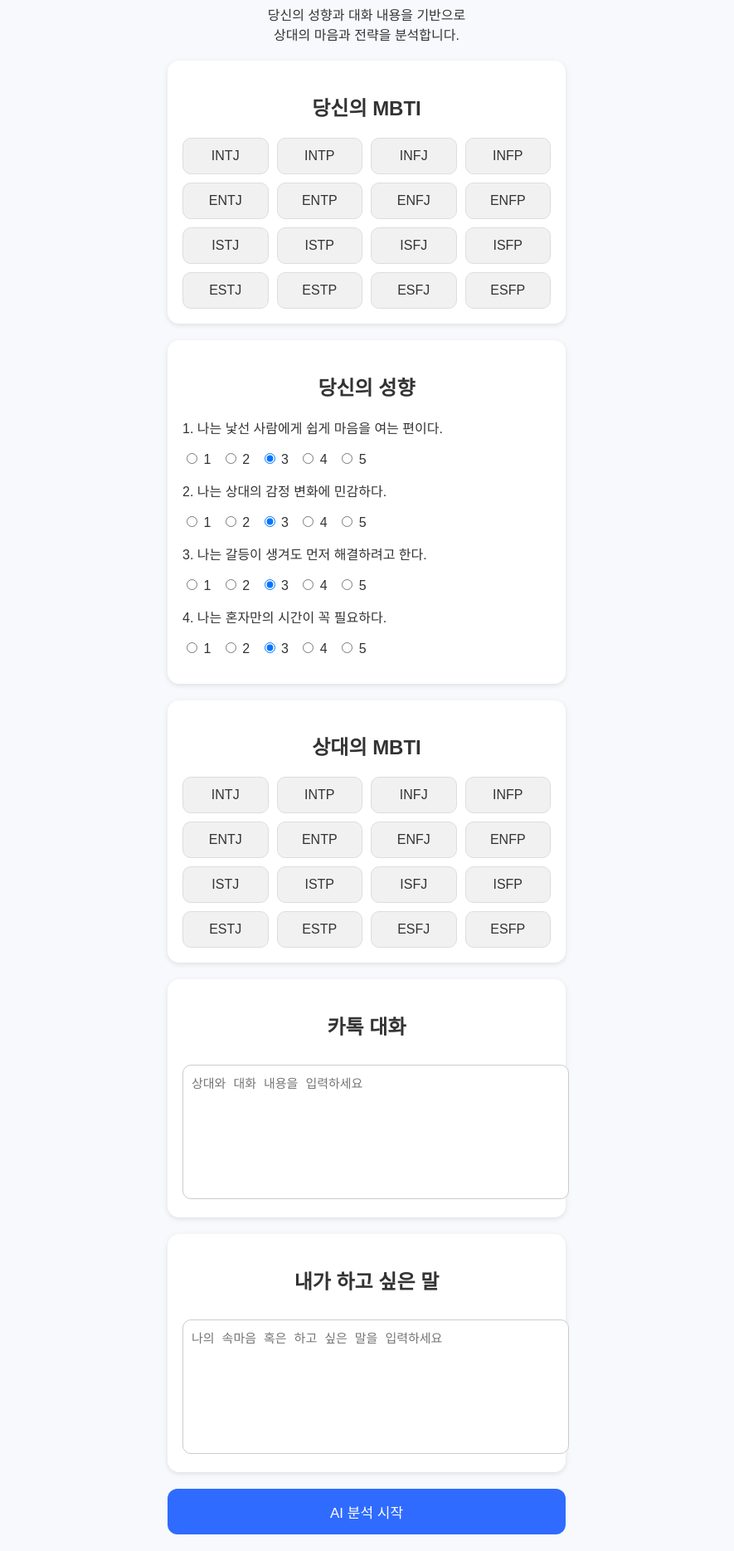
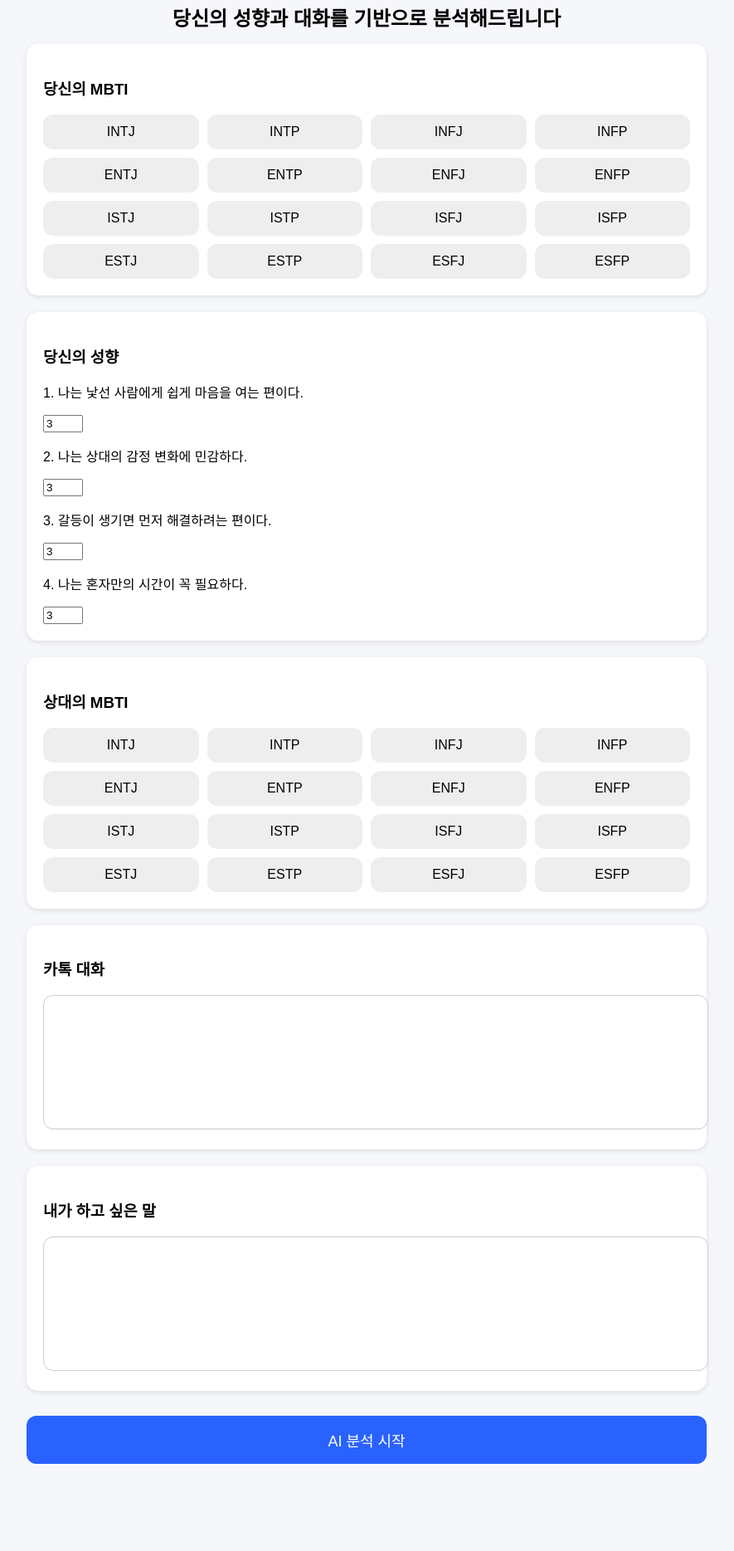
Before and after one commit to AchaeAIStudio/Love-ai-coach, a website: page public/index.html in a window 1280 px wide. Shown: the part 104-1973 px from the top of the page at 83% size, without its empty margins (198-1083 px from the left). After the commit the page ends 1904 px from the top, so only its background shows below. Drawn offline with Linux system fonts and the light colour scheme.

Commit message:
Update index.html

```diff
--- a/public/index.html
+++ b/public/index.html
@@ -7,77 +7,91 @@
     <style>
         body {
             font-family: Arial, sans-serif;
+            background-color: #f5f7fb;
             margin: 0;
             padding: 0;
-      background-color: #f7f9fc;
-      color: #333;
         }
+
         .container {
-      width: 100%;
-      max-width: 480px;
+            max-width: 820px;
             margin: auto;
             padding: 20px;
         }
+
         h1, h2 {
             text-align: center;
-      font-weight: 700;
+            margin-bottom: 15px;
         }
+
         .card {
             background: white;
-      padding: 18px;
-      margin-top: 20px;
+            padding: 20px;
             border-radius: 14px;
-      box-shadow: 0 2px 6px rgba(0,0,0,0.1);
+            margin-bottom: 20px;
+            box-shadow: 0 2px 6px rgba(0, 0, 0, 0.1);
         }
-    .btn {
-      width: 100%;
-      margin-top: 20px;
-      padding: 15px;
-      border: none;
-      background: #2F6BFF;
+
+        .mbti-grid {
+            display: grid;
+            grid-template-columns: repeat(4, 1fr);
+            gap: 10px;
+            margin-top: 10px;
+        }
+
+        .mbti-btn {
+            padding: 12px;
+            background: #eee;
+            border-radius: 12px;
+            text-align: center;
+            cursor: pointer;
+            transition: 0.15s;
+        }
+
+        .mbti-btn.selected {
+            background: #407bff;
             color: white;
-      border-radius: 12px;
-      font-size: 17px;
-      cursor: pointer;
+            font-weight: bold;
         }
-    .btn:hover {
-      background: #1f4ed6;
-    }
+
         textarea {
             width: 100%;
             height: 140px;
             padding: 10px;
-      border-radius: 10px;
+            border-radius: 12px;
             border: 1px solid #ccc;
+            resize: none;
+            font-size: 15px;
+        }
+
+        .submit-btn {
+            width: 100%;
+            padding: 16px;
+            font-size: 18px;
+            background: #2962ff;
+            color: white;
+            border: none;
+            border-radius: 12px;
+            cursor: pointer;
             margin-top: 10px;
-      font-size: 15px;
-      resize: none;
         }
-    .mbti-grid {
-      display: grid;
-      grid-template-columns: repeat(4, 1fr);
-      gap: 10px;
-      margin-top: 15px;
+
+        .submit-btn:hover {
+            background: #1f4cd1;
         }
-    .mbti-btn {
-      padding: 12px;
+
+        .error {
+            color: #d70000;
+            font-weight: bold;
+            margin-top: 10px;
             text-align: center;
-      background: #f1f1f1;
-      border-radius: 10px;
-      cursor: pointer;
-      border: 1px solid #ddd;
         }
-    .mbti-btn.active {
-      background: #2F6BFF;
-      color: white;
-      border-color: #2F6BFF;
-    }
+
         .result-card {
-      background: white;
+            margin-top: 30px;
             padding: 20px;
             border-radius: 14px;
-      margin-top: 20px;
-      box-shadow: 0 2px 8px rgba(0,0,0,0.1);
+            background: #fff;
+            box-shadow: 0 2px 6px rgba(0, 0, 0, 0.08);
         }
     </style>
 </head>
@@ -86,153 +100,132 @@
 <div class="container">
 
     <h1>AI 관계 코치</h1>
-    <p style="text-align:center;">당신의 성향과 대화 내용을 기반으로<br>상대의 마음과 전략을 분석합니다.</p>
+    <h2>당신의 성향과 대화를 기반으로 분석해드립니다</h2>
 
-    <!-- 1단계: 본인 MBTI -->
+    <!-- 1. 내 MBTI -->
     <div class="card">
-      <h2>당신의 MBTI</h2>
-      <div class="mbti-grid" id="myMBTI"></div>
+        <h3>당신의 MBTI</h3>
+        <div class="mbti-grid" id="myMbtiGrid">
+            <div class="mbti-btn">INTJ</div><div class="mbti-btn">INTP</div><div class="mbti-btn">INFJ</div><div class="mbti-btn">INFP</div>
+            <div class="mbti-btn">ENTJ</div><div class="mbti-btn">ENTP</div><div class="mbti-btn">ENFJ</div><div class="mbti-btn">ENFP</div>
+            <div class="mbti-btn">ISTJ</div><div class="mbti-btn">ISTP</div><div class="mbti-btn">ISFJ</div><div class="mbti-btn">ISFP</div>
+            <div class="mbti-btn">ESTJ</div><div class="mbti-btn">ESTP</div><div class="mbti-btn">ESFJ</div><div class="mbti-btn">ESFP</div>
+        </div>
     </div>
 
-    <!-- 2단계: 본인 성향 질문 (4개 예시. 나중에 늘릴 수 있게 구조 완성) -->
+    <!-- 2. 당신의 성향 -->
     <div class="card">
-      <h2>당신의 성향</h2>
-      <div id="traits"></div>
+        <h3>당신의 성향</h3>
+        <p>1. 나는 낯선 사람에게 쉽게 마음을 여는 편이다.</p>
+        <input type="number" id="tendency1" min="1" max="5" value="3" />
+
+        <p>2. 나는 상대의 감정 변화에 민감하다.</p>
+        <input type="number" id="tendency2" min="1" max="5" value="3" />
+
+        <p>3. 갈등이 생기면 먼저 해결하려는 편이다.</p>
+        <input type="number" id="tendency3" min="1" max="5" value="3" />
+
+        <p>4. 나는 혼자만의 시간이 꼭 필요하다.</p>
+        <input type="number" id="tendency4" min="1" max="5" value="3" />
     </div>
 
-    <!-- 3단계: 상대 MBTI 선택 -->
+    <!-- 3. 상대 MBTI -->
     <div class="card">
-      <h2>상대의 MBTI</h2>
-      <div class="mbti-grid" id="targetMBTI"></div>
+        <h3>상대의 MBTI</h3>
+        <div class="mbti-grid" id="otherMbtiGrid">
+            <div class="mbti-btn">INTJ</div><div class="mbti-btn">INTP</div><div class="mbti-btn">INFJ</div><div class="mbti-btn">INFP</div>
+            <div class="mbti-btn">ENTJ</div><div class="mbti-btn">ENTP</div><div class="mbti-btn">ENFJ</div><div class="mbti-btn">ENFP</div>
+            <div class="mbti-btn">ISTJ</div><div class="mbti-btn">ISTP</div><div class="mbti-btn">ISFJ</div><div class="mbti-btn">ISFP</div>
+            <div class="mbti-btn">ESTJ</div><div class="mbti-btn">ESTP</div><div class="mbti-btn">ESFJ</div><div class="mbti-btn">ESFP</div>
+        </div>
     </div>
 
-    <!-- 4단계: 카톡 대화 -->
+    <!-- 4. 카톡 대화 내용 -->
     <div class="card">
-      <h2>카톡 대화</h2>
-      <textarea id="chatText" placeholder="상대와 대화 내용을 입력하세요"></textarea>
+        <h3>카톡 대화</h3>
+        <textarea id="chatText"></textarea>
     </div>
 
-    <!-- 5단계: 내가 하고 싶은 말 -->
+    <!-- 5. 내가 하고 싶은 말 -->
     <div class="card">
-      <h2>내가 하고 싶은 말</h2>
-      <textarea id="myIntent" placeholder="나의 속마음 혹은 하고 싶은 말을 입력하세요"></textarea>
+        <h3>내가 하고 싶은 말</h3>
+        <textarea id="myMessage"></textarea>
     </div>
 
-    <button class="btn" onclick="analyze()">AI 분석 시작</button>
+    <button class="submit-btn" onclick="startAnalysis()">AI 분석 시작</button>
+    <p class="error" id="errorMessage"></p>
 
-    <!-- 결과 영역 -->
+    <!-- 6. 결과 출력 -->
     <div id="resultArea"></div>
 
 </div>
 
 <script>
-    const MBTIS = [
-      "INTJ","INTP","INFJ","INFP",
-      "ENTJ","ENTP","ENFJ","ENFP",
-      "ISTJ","ISTP","ISFJ","ISFP",
-      "ESTJ","ESTP","ESFJ","ESFP"
-    ];
-
-    // --- MBTI 버튼 세팅 ---
-    function renderMBTI(containerId, stateKey) {
-      const box = document.getElementById(containerId);
-      MBTIS.forEach(type => {
-        const el = document.createElement("div");
-        el.className = "mbti-btn";
-        el.innerText = type;
-        el.onclick = () => {
-          document.querySelectorAll(`#${containerId} .mbti-btn`).forEach(btn => btn.classList.remove("active"));
-          el.classList.add("active");
-          window[stateKey] = type;
-        };
-        box.appendChild(el);
+    // MBTI 버튼 선택
+    function setupMbtiSelection(gridId, variableName) {
+        const grid = document.getElementById(gridId);
+        grid.querySelectorAll(".mbti-btn").forEach(btn => {
+            btn.addEventListener("click", () => {
+                grid.querySelectorAll(".mbti-btn").forEach(b => b.classList.remove("selected"));
+                btn.classList.add("selected");
+                window[variableName] = btn.innerText;
+            });
         });
     }
 
-    renderMBTI("myMBTI", "my_mbti");
-    renderMBTI("targetMBTI", "target_mbti");
+    setupMbtiSelection("myMbtiGrid", "myMbti");
+    setupMbtiSelection("otherMbtiGrid", "otherMbti");
 
-    // --- 성향 질문 ---
-    const traitQuestions = [
-      "나는 낯선 사람에게 쉽게 마음을 여는 편이다.",
-      "나는 상대의 감정 변화에 민감하다.",
-      "나는 갈등이 생겨도 먼저 해결하려고 한다.",
-      "나는 혼자만의 시간이 꼭 필요하다."
-    ];
+    // AI 분석 수행
+    async function startAnalysis() {
+        const chat = document.getElementById("chatText").value.trim();
+        const myMsg = document.getElementById("myMessage").value.trim();
 
-    const traitsBox = document.getElementById("traits");
-    traitQuestions.forEach((q, i) => {
-      const div = document.createElement("div");
-      div.style.marginBottom = "15px";
-      div.innerHTML = `
-        <p>${i+1}. ${q}</p>
-        <div>
-          ${[1,2,3,4,5].map(n =>
-            `<label style="margin-right:8px;">
-              <input type="radio" name="trait${i}" value="${n}" ${n===3?"checked":""}> ${n}
-            </label>`).join("")}
-        </div>
-      `;
-      traitsBox.appendChild(div);
-    });
+        const t1 = document.getElementById("tendency1").value;
+        const t2 = document.getElementById("tendency2").value;
+        const t3 = document.getElementById("tendency3").value;
+        const t4 = document.getElementById("tendency4").value;
 
-    // --------------------
-    // 🔥 AI 분석 함수
-    // --------------------
-    async function analyze() {
-      if (!my_mbti || !target_mbti) {
-        alert("MBTI를 선택해주세요.");
+        if (!myMbti || !otherMbti || !chat) {
+            document.getElementById("errorMessage").innerText = "모든 항목을 입력해주세요!";
             return;
         }
-
-      const chat = document.getElementById("chatText").value.trim();
-      const intent = document.getElementById("myIntent").value.trim();
-
-      const traits = traitQuestions.map((q, i) => {
-        const v = document.querySelector(`input[name=trait${i}]:checked`).value;
-        return { question: q, score: v };
-      });
+        document.getElementById("errorMessage").innerText = "";
 
         const payload = {
-        my_mbti,
-        target_mbti,
-        chat,
-        intent,
-        traits
+            my_mbti: myMbti,
+            other_mbti: otherMbti,
+            chat_text: chat,
+            my_message: myMsg,
+            tendencies: [t1, t2, t3, t4]
         };
 
-      const resBox = document.getElementById("resultArea");
-      resBox.innerHTML = "<p>⏳ AI 분석 중...</p>";
-
         try {
-        const response = await fetch("/analyze", {
+            const res = await fetch("https://love-ai-coach.onrender.com/analyze", {
                 method: "POST",
-          headers: {"Content-Type": "application/json"},
+                headers: { "Content-Type": "application/json" },
                 body: JSON.stringify(payload)
             });
 
-        const data = await response.json();
+            const data = await res.json();
 
-        resBox.innerHTML = `
-          <div class="result-card">
-            <h3>📌 상대의 의도</h3>
-            <p>${data.target_intent}</p>
-          </div>
+            document.getElementById("resultArea").innerHTML = `
+                <div class='result-card'>
+                    <h3>상대의 의도</h3>
+                    <p>${data.intent}</p>
 
-          <div class="result-card">
-            <h3>📌 당신에게 필요한 전략</h3>
+                    <h3>당신에게 필요한 전략</h3>
                     <p>${data.strategy}</p>
-          </div>
 
-          <div class="result-card">
-            <h3>📌 추천 멘트 5가지</h3>
-            <p>${data.recommend.join("<br><br>")}</p>
-          </div>
-        `;
-      } catch (e) {
-        resBox.innerHTML = "<p>❌ AI 분석에 실패했습니다.</p>";
+                    <h3>추천 멘트</h3>
+                    <p>${data.suggested_messages.join("<br>")}</p>
+                </div>`;
+        } catch (err) {
+            document.getElementById("errorMessage").innerText = "AI 분석 오류!";
+            console.log(err);
         }
     }
 </script>
+
 </body>
 </html>
```
Lines whose indentation alone changed are shown as unchanged.
